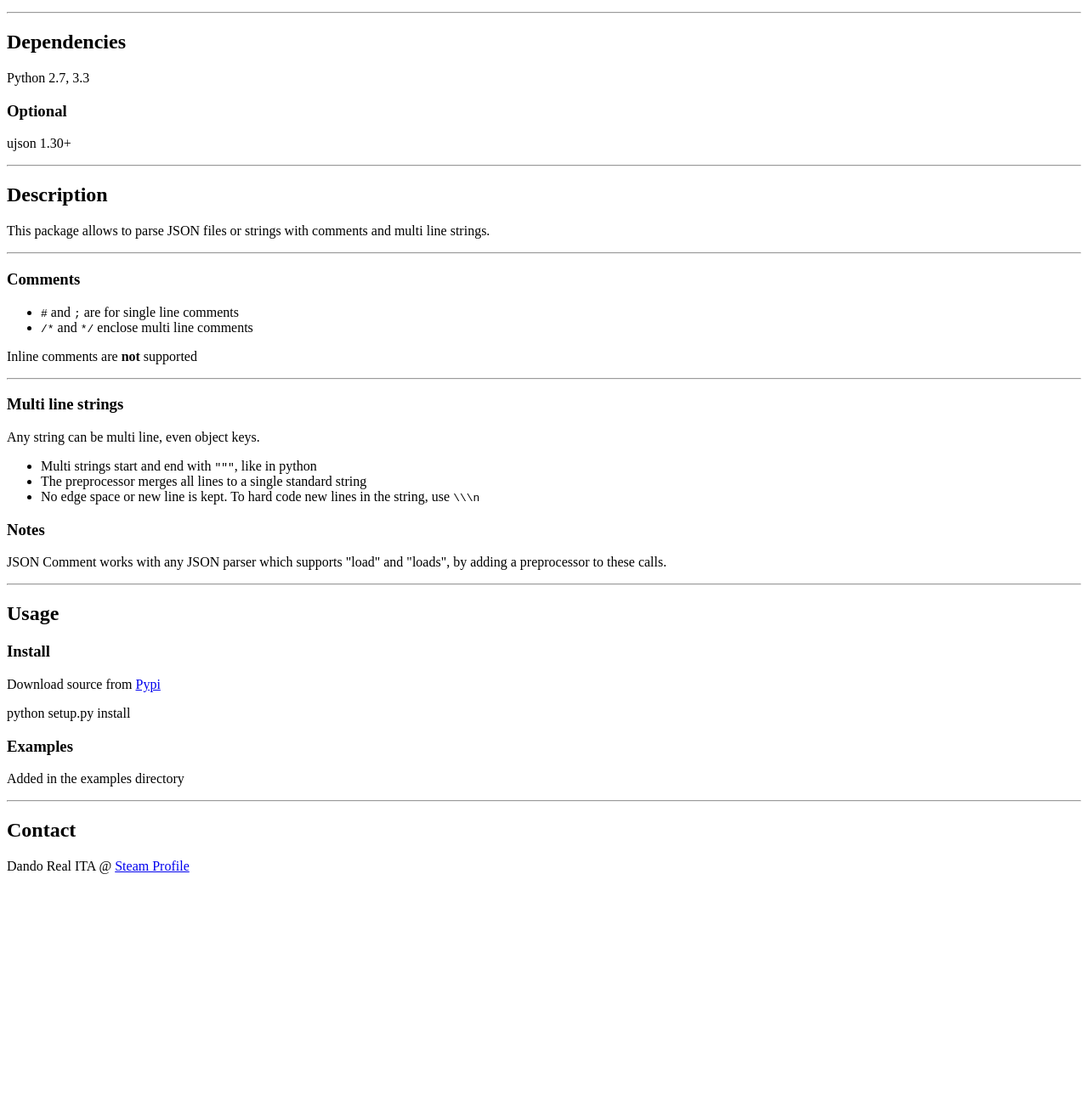
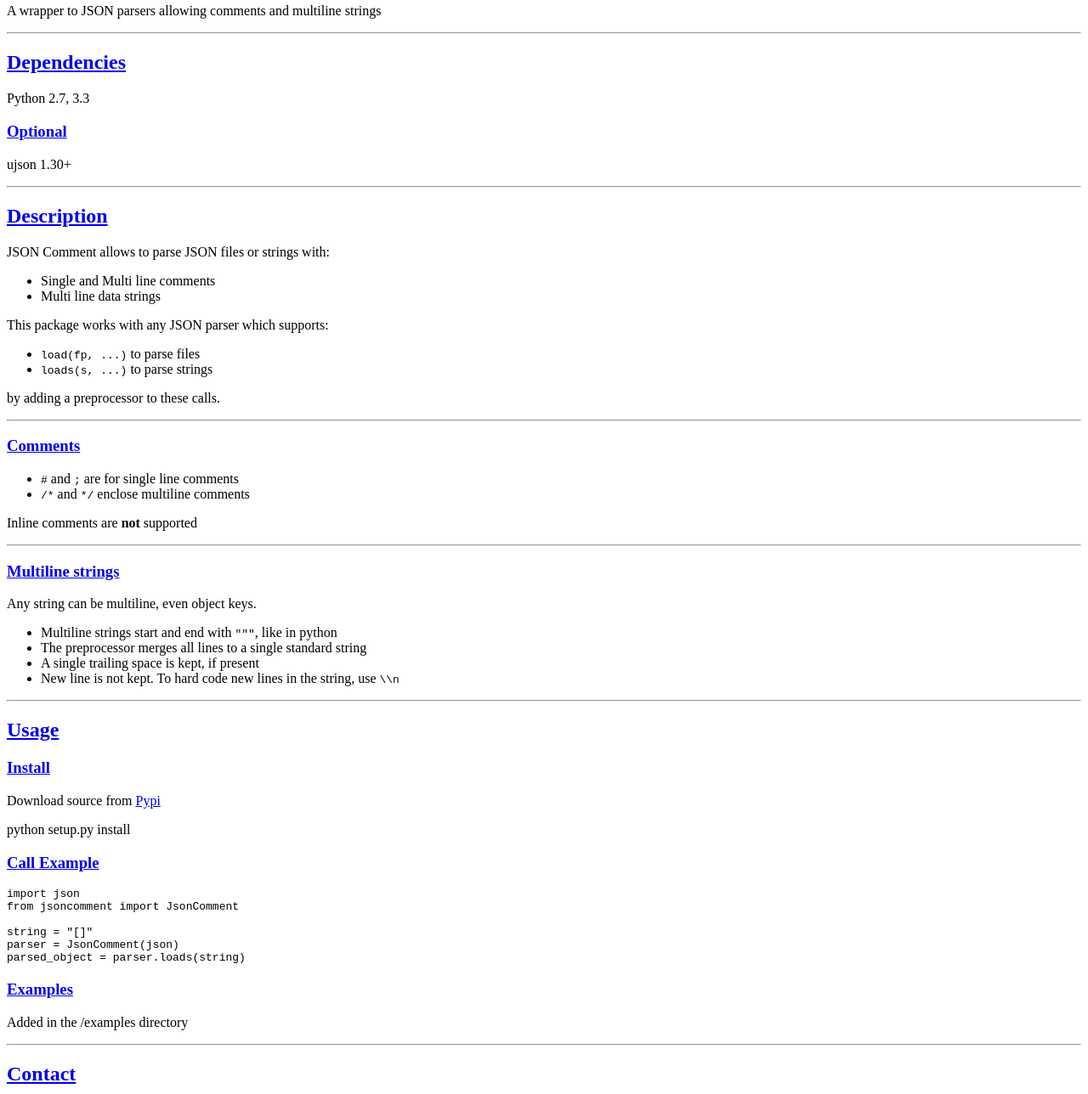
Before and after one commit to mdamien/json-comment, a plain HTML site: page doc/index.html in a window 1280 px wide. Shown: the part 62-1350 px from the top of the page at 85% size. Before the commit the page ends 1107 px from the top, so only its background shows below. Drawn offline with Linux system fonts and the light colour scheme.

Commit message:
- Added trailing space keeping in multiline strings     Updated examples to reflect this - Refined the README

```diff
--- a/doc/index.html
+++ b/doc/index.html
@@ -1,37 +1,53 @@
-<p># Json Comment</p>
-<p>A wrapper to JSON parsers allowing comments and multi line strings</p>
+<h1 id="json-comment"><a href="#json-comment">Json Comment</a></h1>
+<p>A wrapper to JSON parsers allowing comments and multiline strings</p>
 <hr />
-<h2 id="dependencies">Dependencies</h2>
+<h2 id="dependencies"><a href="#dependencies">Dependencies</a></h2>
 <p>Python 2.7, 3.3</p>
-<h3 id="optional">Optional</h3>
+<h3 id="optional"><a href="#optional">Optional</a></h3>
 <p>ujson 1.30+</p>
 <hr />
-<h2 id="description">Description</h2>
-<p>This package allows to parse JSON files or strings with comments and multi line strings.</p>
+<h2 id="description"><a href="#description">Description</a></h2>
+<p>JSON Comment allows to parse JSON files or strings with:</p>
+<ul>
+<li>Single and Multi line comments</li>
+<li>Multi line data strings</li>
+</ul>
+<p>This package works with any JSON parser which supports:</p>
+<ul>
+<li><code>load(fp, ...)</code> to parse files</li>
+<li><code>loads(s, ...)</code> to parse strings</li>
+</ul>
+<p>by adding a preprocessor to these calls.</p>
 <hr />
-<h3 id="comments">Comments</h3>
+<h3 id="comments"><a href="#comments">Comments</a></h3>
 <ul>
 <li><code>#</code> and <code>;</code> are for single line comments</li>
-<li><code>/*</code> and <code>*/</code> enclose multi line comments</li>
+<li><code>/*</code> and <code>*/</code> enclose multiline comments</li>
 </ul>
 <p>Inline comments are <strong>not</strong> supported</p>
 <hr />
-<h3 id="multi-line-strings">Multi line strings</h3>
-<p>Any string can be multi line, even object keys.</p>
+<h3 id="multiline-strings"><a href="#multiline-strings">Multiline strings</a></h3>
+<p>Any string can be multiline, even object keys.</p>
 <ul>
-<li>Multi strings start and end with <code>&quot;&quot;&quot;</code>, like in python</li>
+<li>Multiline strings start and end with <code>&quot;&quot;&quot;</code>, like in python</li>
 <li>The preprocessor merges all lines to a single standard string</li>
-<li>No edge space or new line is kept. To hard code new lines in the string, use <code>\\\n</code></li>
+<li>A single trailing space is kept, if present</li>
+<li>New line is not kept. To hard code new lines in the string, use <code>\\n</code></li>
 </ul>
-<h3 id="notes">Notes</h3>
-<p>JSON Comment works with any JSON parser which supports &quot;load&quot; and &quot;loads&quot;, by adding a preprocessor to these calls.</p>
 <hr />
-<h2 id="usage">Usage</h2>
-<h3 id="install">Install</h3>
+<h2 id="usage"><a href="#usage">Usage</a></h2>
+<h3 id="install"><a href="#install">Install</a></h3>
 <p>Download source from <a href="https://pypi.python.org/pypi/jsoncomment">Pypi</a></p>
 <p>python setup.py install</p>
-<h3 id="examples">Examples</h3>
-<p>Added in the examples directory</p>
+<h3 id="call-example"><a href="#call-example">Call Example</a></h3>
+<pre><code>import json
+from jsoncomment import JsonComment
+
+string = &quot;[]&quot;
+parser = JsonComment(json)
+parsed_object = parser.loads(string)</code></pre>
+<h3 id="examples"><a href="#examples">Examples</a></h3>
+<p>Added in the /examples directory</p>
 <hr />
-<h2 id="contact">Contact</h2>
+<h2 id="contact"><a href="#contact">Contact</a></h2>
 <p>Dando Real ITA @ <a href="http://steamcommunity.com/id/dandorealita">Steam Profile</a></p>
--- a/examples/Example2.json
+++ b/examples/Example2.json
@@ -6,7 +6,6 @@
 *******************************************************************************/
 
 ################################################################################
-
 
 {
 	"item 1" : """
@@ -26,7 +25,7 @@
 			/* Add other items
 			here for good */
 			"good"
-		],
+		]
 	; Done
 }
 
```
Also changed, not shown: 6 other files.
